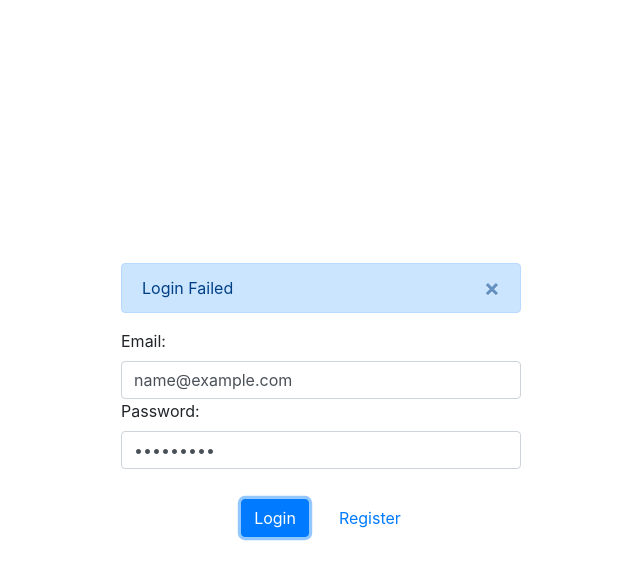
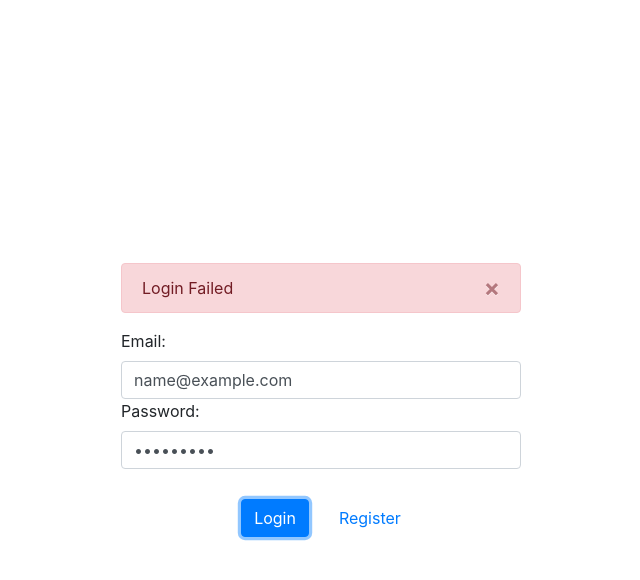
Before and after one commit to fullstack99/react-hooks-graphql, a React (Create React App) app: page /login in a window 1280 px wide. Both pictures are taken after typing "name@example.com", "Sample123" into the empty fields and a click on the button "Login". Shown: the top 580 px of the page, without its empty margins (319-959 px from the left). Built offline with nearby package versions, Linux system fonts and the light colour scheme; no server answers; what react-router-redux would draw is missing.

Commit message:
update alert

```diff
--- a/src/containers/auth/Login.js
+++ b/src/containers/auth/Login.js
@@ -28,7 +28,10 @@ const LOGIN = gql`
 
 function Login() {
   const [errors, setErrors] = useState({});
-  const [message, setMessage] = useState("");
+  const [message, setMessage] = useState({
+    content: "",
+    color: "default",
+  });
   const [visible, setVisible] = useState(false);
   const { register, handleSubmit, control } = useForm(); // initialise the hook
   const [logIn, logInRes] = useMutation(LOGIN);
@@ -37,10 +40,16 @@ function Login() {
     const { called, data, loading, error } = logInRes;
     if (called && !loading && error) {
       setVisible(true);
-      setMessage("Login Failed");
+      setMessage({
+        content: "Login Failed",
+        color: "danger",
+      });
     } else if (called && !loading && !error) {
       setVisible(true);
-      setMessage("Login Success");
+      setMessage({
+        content: "Loin Success",
+        color: "success",
+      });
     }
     return () => {};
   }, [logInRes]);
@@ -62,12 +71,12 @@ function Login() {
         <Row>
           <Col sm={12}>
             <Alert
-              color="primary"
+              color={message.color}
               isOpen={visible}
               toggle={onDismiss}
               fade={false}
             >
-              {message}
+              {message.content}
             </Alert>
           </Col>
           <Col sm={12}>
--- a/src/containers/auth/Register.js
+++ b/src/containers/auth/Register.js
@@ -28,7 +28,10 @@ const REGISTER = gql`
 
 function Register() {
   const [errors, setErrors] = useState({});
-  const [message, setMessage] = useState("");
+  const [message, setMessage] = useState({
+    content: "",
+    color: "default",
+  });
   const [visible, setVisible] = useState(false);
   const { register, handleSubmit, control } = useForm(); // initialise the hook
   const [signUp, signUpRes] = useMutation(REGISTER);
@@ -37,10 +40,16 @@ function Register() {
     const { called, data, loading, error } = signUpRes;
     if (called && !loading && error) {
       setVisible(true);
-      setMessage("Login Failed");
+      setMessage({
+        content: "Signup Failed",
+        color: "danger",
+      });
     } else if (called && !loading && !error) {
       setVisible(true);
-      setMessage("Login Success");
+      setMessage({
+        content: "Signup Success",
+        color: "success",
+      });
     }
     return () => {};
   }, [signUpRes]);
@@ -61,12 +70,12 @@ function Register() {
         <Row>
           <Col sm={12}>
             <Alert
-              color="primary"
+              color={message.color}
               isOpen={visible}
               toggle={onDismiss}
               fade={false}
             >
-              {message}
+              {message.content}
             </Alert>
           </Col>
           <Col sm={12}>
```
